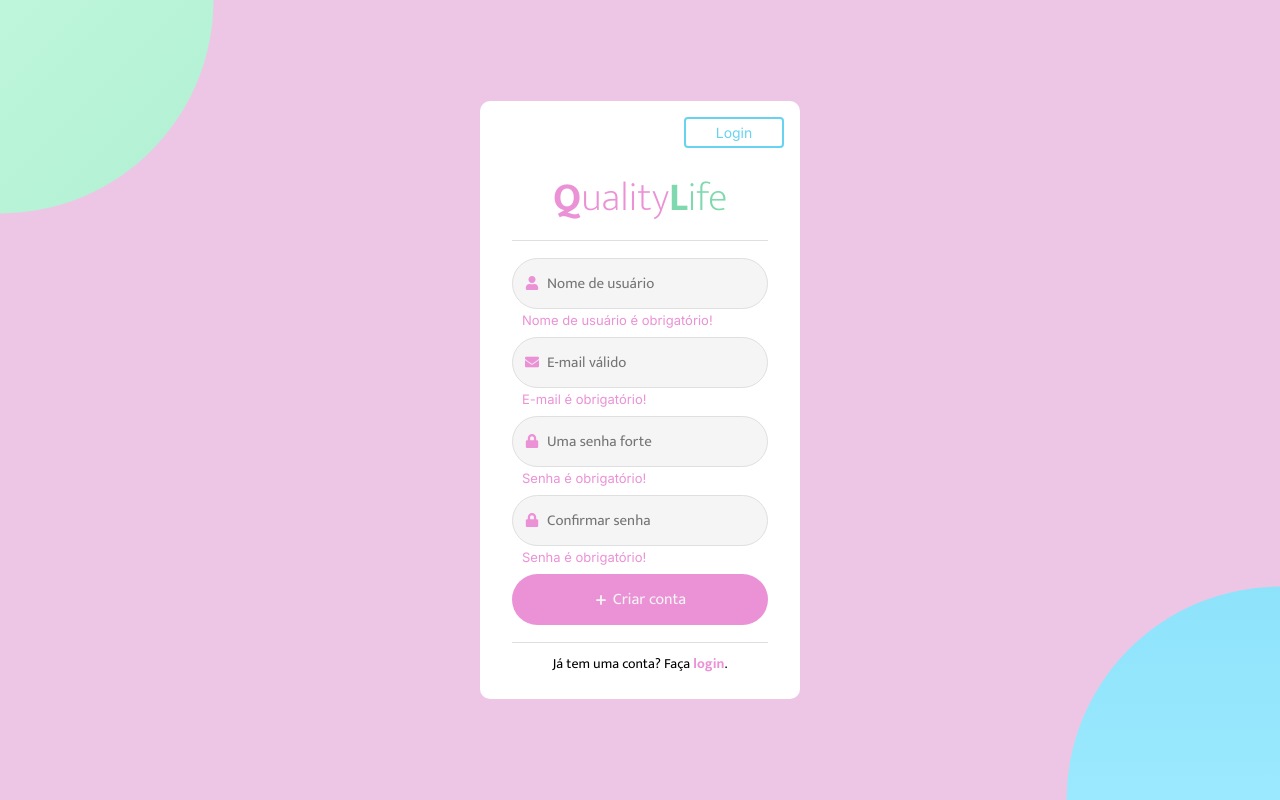
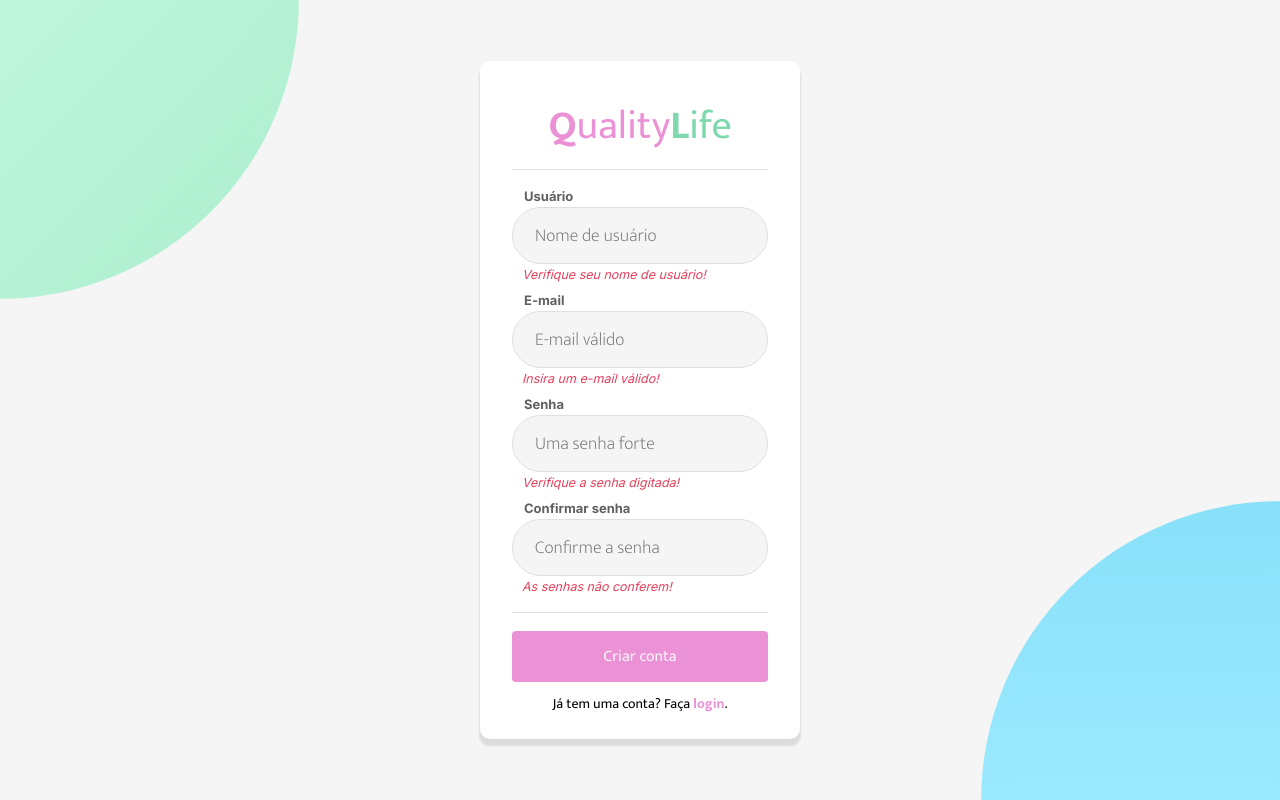
Before and after one commit to nittts/quality-life, a React (Create React App) app: page /register in a window 1280 px wide. Built offline with nearby package versions, Linux system fonts and the light colour scheme.

Commit message:
hotfix: register re-styles

```diff
--- a/src/pages/Register/index.jsx
+++ b/src/pages/Register/index.jsx
@@ -1,9 +1,8 @@
 // To do build page
 import { Container } from "./style";
 
-import { Link, useHistory } from "react-router-dom";
+import { useHistory } from "react-router-dom";
 
-import { FiPlus } from "react-icons/fi";
 import { FaUser, FaEnvelope, FaLock } from "react-icons/fa";
 
 const Register = () => {
@@ -12,7 +11,6 @@ const Register = () => {
   return (
     <Container>
       <form onSubmit={(e) => e.preventDefault()}>
-        <Link to="/login">Login</Link>
         <h2>
           Quality<span>Life</span>
         </h2>
@@ -20,46 +18,58 @@ const Register = () => {
         <hr />
 
         <div>
+          <label htmlFor="#username">Usuário</label>
+          <div className="input-container">
             <FaUser size={14} />
             <input type="text" name="username" placeholder="Nome de usuário" />
-          <span>Nome de usuário é obrigatório!</span>
+          </div>
+          <span>Verifique seu nome de usuário!</span>
         </div>
 
         <div>
+          <label htmlFor="#email">E-mail</label>
+          <div className="input-container">
             <FaEnvelope size={14} />
             <input type="email" name="email" placeholder="E-mail válido" />
-          <span>E-mail é obrigatório!</span>
+          </div>
+          <span>Insira um e-mail válido!</span>
         </div>
 
         <div>
+          <label htmlFor="#password">Senha</label>
+          <div className="input-container">
             <FaLock size={14} />
             <input
               type="password"
               name="password"
               placeholder="Uma senha forte"
             />
-          <span>Senha é obrigatório!</span>
+          </div>
+          <span>Verifique a senha digitada!</span>
         </div>
 
         <div>
+          <label htmlFor="#passwordConfirm">Confirmar senha</label>
+          <div className="input-container">
             <FaLock size={14} />
             <input
               type="password"
               name="passwordConfirme"
-            placeholder="Confirmar senha"
+              placeholder="Confirme a senha"
             />
-          <span>Senha é obrigatório!</span>
           </div>
+          <span>As senhas não conferem!</span>
+        </div>
+
+        <hr />
 
         <button
           type="submit"
           className="primary"
           onClick={() => history.push("/login")}
         >
-          <FiPlus size={14} strokeWidth={3} /> Criar conta
+          Criar conta
         </button>
-
-        <hr />
 
         <p>
           Já tem uma conta? Faça <a href="/login">login</a>.
--- a/src/pages/Register/style.js
+++ b/src/pages/Register/style.js
@@ -20,7 +20,7 @@ export const Container = styled.div`
       var(--color-primary-2),
       var(--color-primary-3)
     );
-    clip-path: circle(20% at left top);
+    clip-path: circle(28% at left top);
   }
 
   &::after {
@@ -28,7 +28,7 @@ export const Container = styled.div`
       var(--color-secondary-3),
       var(--color-secondary-2)
     );
-    clip-path: circle(20% at right bottom);
+    clip-path: circle(28% at right bottom);
   }
 
   position: relative;
@@ -37,7 +37,7 @@ export const Container = styled.div`
   flex-direction: column;
   align-items: center;
   justify-content: center;
-  background: var(--color-tertiary-2);
+  background: var(--color-gray-2);
 
   form {
     z-index: 1;
@@ -45,7 +45,7 @@ export const Container = styled.div`
     padding: 32px 32px 24px 32px;
     display: flex;
     flex-direction: column;
-    gap: 9px;
+    gap: 10px;
     position: relative;
 
     background: #fff;
@@ -53,38 +53,16 @@ export const Container = styled.div`
 
     transition: box-shadow 0.35s ease-in-out;
 
-    :hover {
-      box-shadow: 0 6px 8px rgba(0, 0, 0, 0.1);
-    }
-
-    > a {
-      position: absolute;
-      top: 16px;
-      right: 16px;
-      width: 100px;
-      text-align: center;
-      font-size: 14px;
-      border-radius: 4px;
-      padding: 5px;
-      color: var(--color-secondary-3);
-      border: 2px solid var(--color-secondary-3);
-      transition: all 0.3s ease;
-
-      :hover {
-        color: var(--color-white);
-        background: var(--color-secondary-2);
-        box-shadow: 0 5px 5px rgba(0, 0, 0, 0.1);
-      }
-    }
+    box-shadow: 0 6px 2px 1px rgba(0, 0, 0, 0.1);
 
     h2 {
       ::first-letter {
         font-weight: 700;
       }
-      margin-top: 32px;
+      /* margin-top: 32px; */
       text-align: center;
       font-size: 2.5rem;
-      font-weight: 300;
+      font-weight: 400;
       font-family: "Mukta", sans-serif;
       color: var(--color-tertiary-3);
 
@@ -98,35 +76,50 @@ export const Container = styled.div`
     }
 
     > div {
-      position: relative;
-
       display: flex;
       flex-direction: column;
       text-shadow: 0 3px 6px 2px rgba(0, 0, 0, 0.2);
 
-      svg {
-        position: absolute;
-        top: 18px;
-        left: 13px;
-        stroke-width: 3px;
-        color: var(--color-tertiary-3);
+      label {
+        color: var(--color-gray-5);
+        font-weight: 600;
+        text-indent: 12px;
+        font-size: 13px;
+        margin-bottom: 3px;
       }
 
-      input {
-        padding: 12px 10px;
-        text-indent: 24px;
+      div {
+        padding-left: 12px;
+        display: flex;
+        align-items: center;
+        overflow: hidden;
         font-size: 15px;
         border: 1px solid var(--color-gray-4);
         border-radius: 32px;
         background: var(--color-gray-2);
+      }
+
+      svg {
+        stroke-width: 3px;
+        color: var(--color-gray-5);
+      }
+
+      input {
+        flex: 1 0 auto;
+        padding: 13px 10px 12px 10px;
+        background: transparent;
         outline: none;
+        border: none;
+        font-size: 18px;
+        font-weight: 100;
       }
 
       span {
         margin-top: 3px;
-        font-size: 13px;
+        font-size: 12.5px;
         padding-left: 10px;
-        color: var(--color-tertiary-3);
+        color: var(--negative);
+        font-style: italic;
       }
     }
 
@@ -137,11 +130,10 @@ export const Container = styled.div`
       gap: 5px;
       min-width: 180px;
       padding: 12px 10px;
-      border-radius: 5px;
+      border-radius: 4px;
       font-size: 16px;
       border: 0;
       cursor: pointer;
-      border-radius: 32px;
       transition: transform 0.4s;
 
       :hover {
@@ -174,7 +166,7 @@ export const Container = styled.div`
     }
 
     hr:last-of-type {
-      margin-top: 8px;
+      margin: 8px 0;
     }
 
     p {
```
Lines whose indentation alone changed are shown as unchanged.
